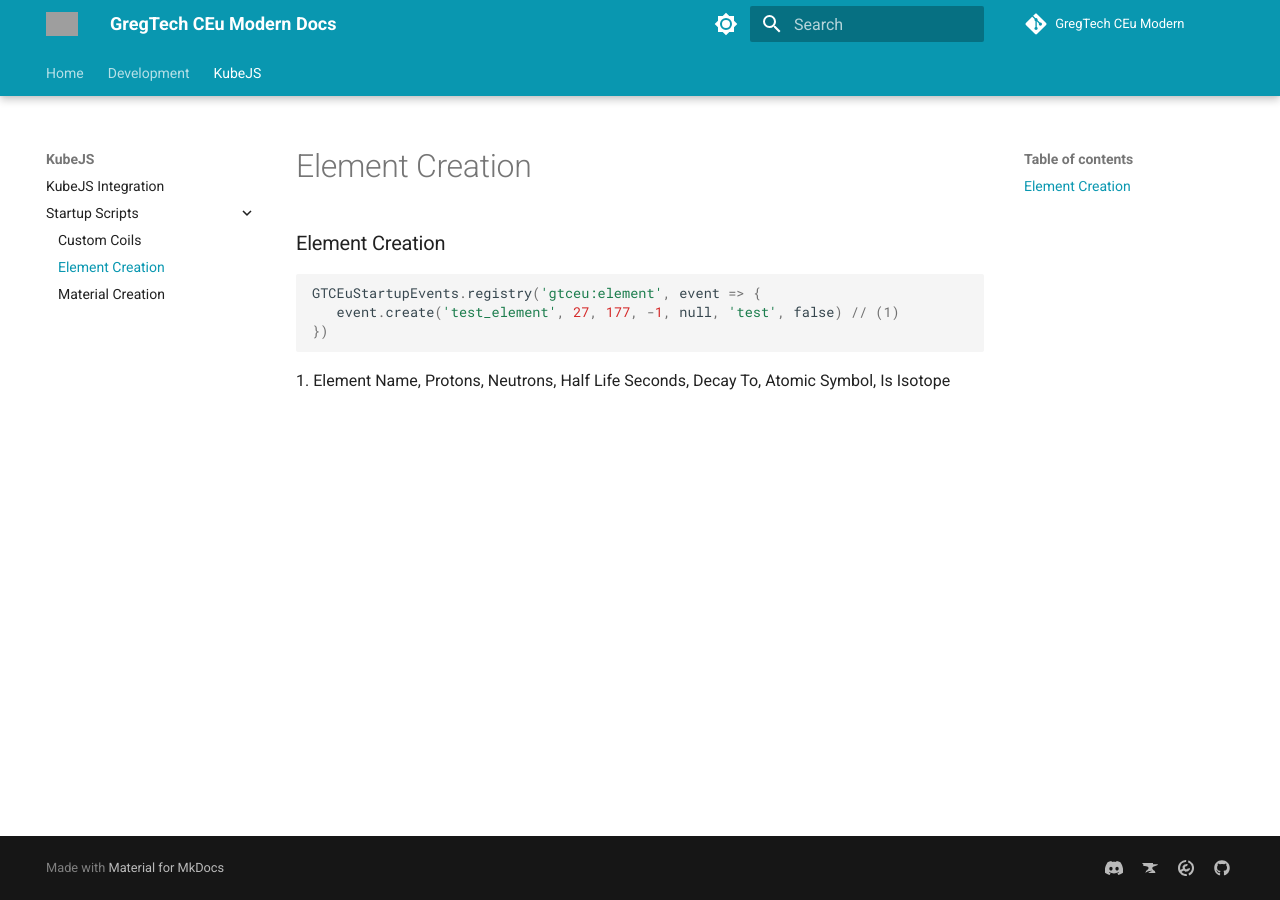
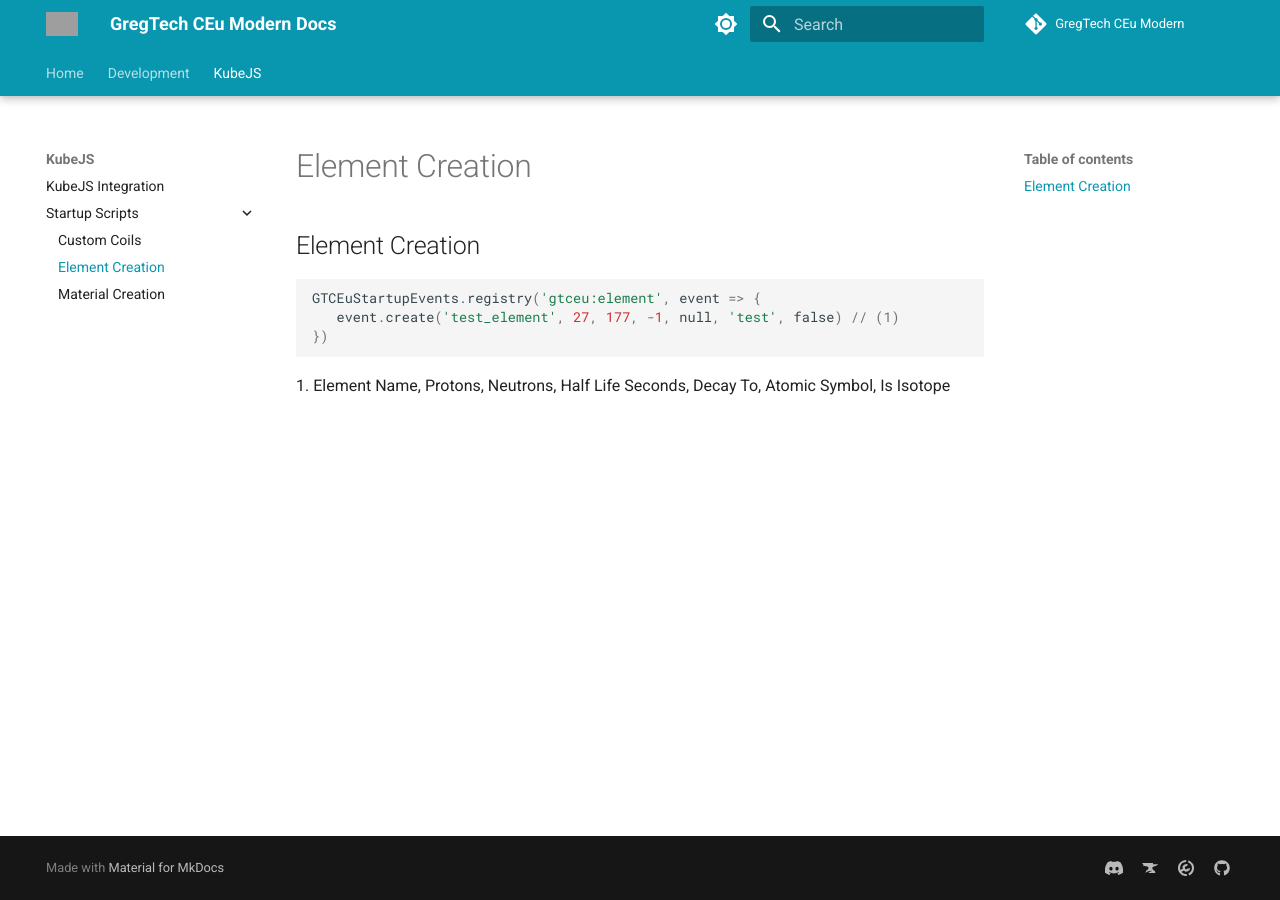
Before and after one commit to GregTechCEu/gtceu-modern-docs, an MkDocs documentation site: the page built from docs/KubeJS/Startup Scripts/Element Creation.md, in a window 1280 px wide. Built offline with MkDocs 1.6.1 and Material for MkDocs 9.7.7, drawn with Linux system fonts in a browser that asks for light colours; comment, search, counter and statistics services are not loaded; grey boxes are pictures that could not be loaded.

````diff
--- a/docs/KubeJS/Startup Scripts/Element Creation.md
+++ b/docs/KubeJS/Startup Scripts/Element Creation.md
@@ -2,7 +2,7 @@
 title: Element Creation
 ---
 
-### Element Creation
+## Element Creation
 ```js
 GTCEuStartupEvents.registry('gtceu:element', event => {
    event.create('test_element', 27, 177, -1, null, 'test', false) // (1)
````
